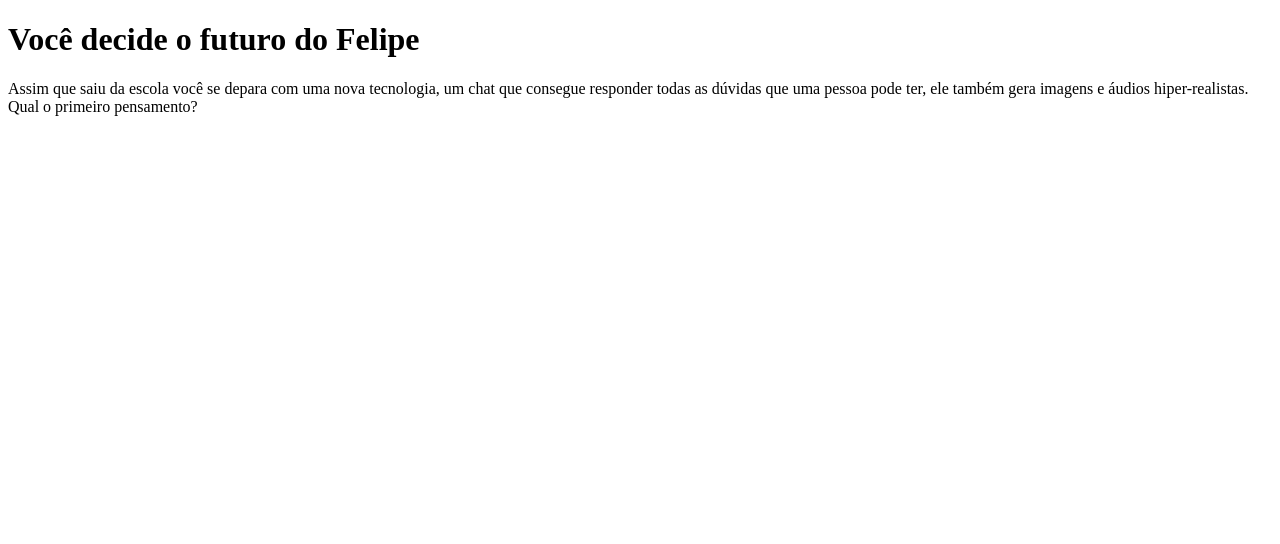
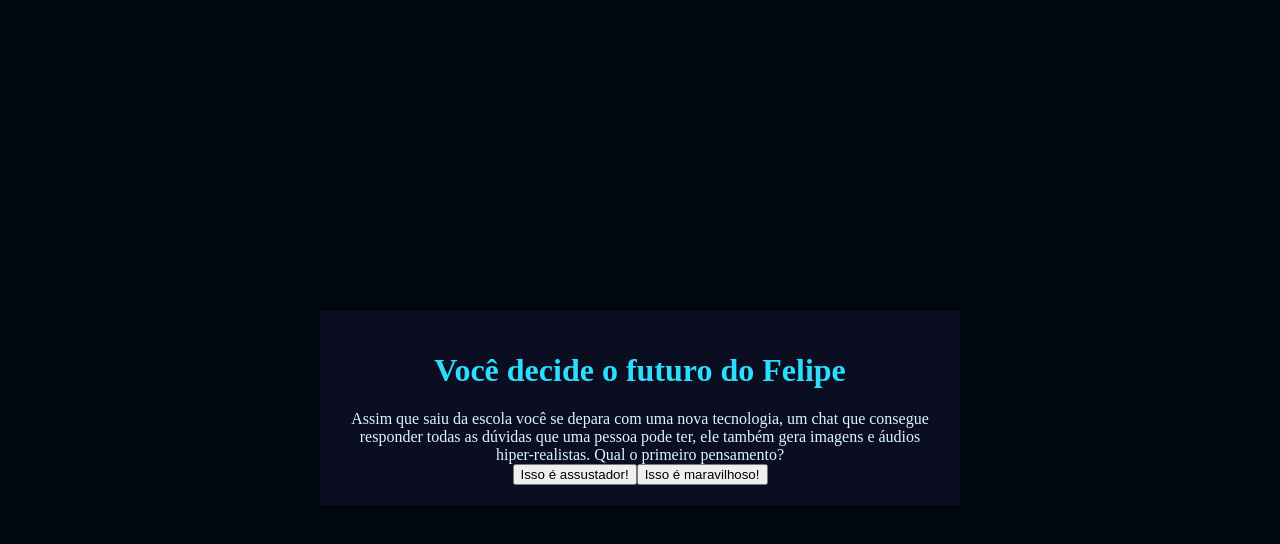
Before and after one commit to Gilinda07/futuropfelipe, a plain HTML site: page index.html in a window 1280 px wide. Drawn offline with Linux system fonts and the light colour scheme.

Commit message:
Add files via upload

```diff
--- a/index.html
+++ b/index.html
@@ -3,6 +3,7 @@
 <head>
     <meta charset="UTF-8">
     <meta name="viewport" content="width=device-width, initial-scale=1.0">
+   <link rel="stylesheet" href="style.css">
     <title>Você decide o futuro do Felipe</title>
 </head>
 <body>
--- a/script.js
+++ b/script.js
@@ -1,7 +1,7 @@
 const caixaPrincipal = document.querySelector(".caixa-principal");
 const caixaPergunta = document.querySelector(".caixa-pergunta");
 const caixaAlternativas = document.querySelector(".caixa-alternativas");
-const caixaResultado = document.querySelector(".caixa-resultaado");
+const textoResultado = document.querySelector(".caixa-resultaado");
 
 const perguntas = [
   {
@@ -78,10 +78,40 @@ const perguntas = [
 
 let atual = 0;
 let perguntaAtual;
+let historiaFinal = "";
 
 function mostraPergunta(){
+  if(atual >= perguntas.length){
+    mostraResultado();
+    return;
+  }
     perguntaAtual = perguntas [atual];
     caixaPergunta.textContent = perguntaAtual.enunciado;
+    caixaAlternativas.textContent = "";
+    mostraAlternativas();
 }
 
+function mostraAlternativas(){
+  for(const alternativa of perguntaAtual.alternativas){
+    const botaoAlternativa = document.createElement("button");
+    botaoAlternativa.textContent = alternativa.texto;
+    botaoAlternativa.addEventListener("click", () =>
+     respostaSelecionada (alternativa));
+    caixaAlternativas.appendChild(botaoAlternativa);
+    }
+}
+
+
+function respostaSelecionada(opcaoSelecionada){
+  const afirmacoes = opcaoSelecionada.afirmacao;
+  historiaFinal += afirmacoes + " ";
+  atual++;
+  mostraPergunta();
+}
+
+function mostraResultado(){
+  caixaPergunta.textContent = "Em 2049...";
+  textoResultado.textContent = historiaFinal;
+  caixaAlternativas.textContent = "";
+}
 mostraPergunta()
--- a/style.css
+++ b/style.css
@@ -0,0 +1,28 @@
+:root{
+    --cor-fundo:#01080e;
+    --cor-principal:#0B0D20;
+    --cor-secundaria: #212333;
+    --cor-destaque:#2bdefd;
+    --cor-texto:#d7f9ff;
+}
+
+body{
+    background-color: var(--cor-fundo);
+    color: var(--cor-texto);
+    display: flex;
+    justify-content: center;
+    align-items: center;
+    min-height: 100vh;
+}
+
+.caixa-principal{
+    background-color: var(--cor-principal);
+    width: 90%;
+    max-width:600px;
+    text-align: center;
+    padding: 20px;
+}
+
+h1{
+    color:var(--cor-destaque);
+}
```
